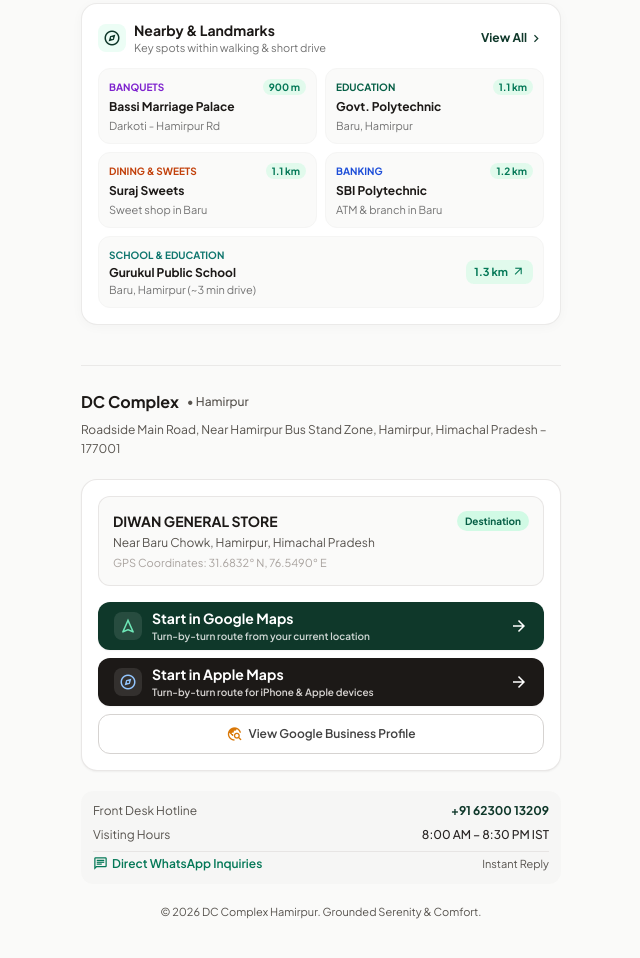
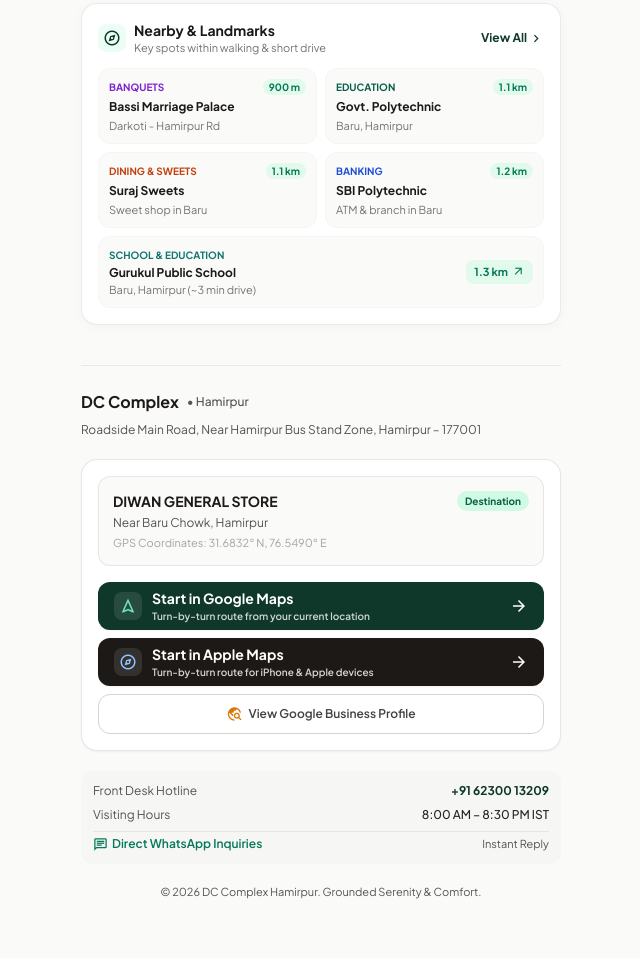
Before and after one commit to KarnailSingh87/dcomplex, a website built with Vite: page index.html in a window 1280 px wide. Shown: the part 1920-2878 px from the top of the page, without its empty margins (319-959 px from the left). Built offline with nearby package versions, Linux system fonts and the light colour scheme; some packages are replaced by stand-ins of ours.

Commit message:
fix(address): remove Himachal Pradesh from visible address lines

```diff
--- a/grocery.html
+++ b/grocery.html
@@ -481,7 +481,7 @@
 </div>
 <div class="flex items-start justify-between gap-2">
 <span class="text-neutral-500 flex-shrink-0">Location</span>
-<span class="font-medium text-neutral-800 text-right">Near Baru Chowk, Hamirpur, Himachal Pradesh</span>
+<span class="font-medium text-neutral-800 text-right">Near Baru Chowk, Hamirpur</span>
 </div>
 </div>
 <div class="flex items-center gap-2 w-full pt-1">
@@ -570,7 +570,7 @@
           <span class="material-symbols-outlined text-primary text-[18px]">store</span>
           DIWAN GENERAL STORE / DC COMPLEX
         </span>
-        <span class="text-neutral-600">Near Baru Chowk, Hamirpur, Himachal Pradesh</span>
+        <span class="text-neutral-600">Near Baru Chowk, Hamirpur</span>
         <span class="text-[11px] text-neutral-400">GPS: 31.6832&deg; N, 76.5490&deg; E</span>
       </div>
 
--- a/gym.html
+++ b/gym.html
@@ -562,7 +562,7 @@
 </div>
 <div class="flex items-start justify-between gap-2">
 <span class="text-neutral-500 flex-shrink-0">Location</span>
-<span class="font-medium text-neutral-800 text-right">Near Baru Chowk, Hamirpur, Himachal Pradesh</span>
+<span class="font-medium text-neutral-800 text-right">Near Baru Chowk, Hamirpur</span>
 </div>
 </div>
 <div class="flex items-center gap-2 w-full pt-1">
@@ -651,7 +651,7 @@
           <span class="material-symbols-outlined text-primary text-[18px]">store</span>
           DIWAN GENERAL STORE / DC COMPLEX
         </span>
-        <span class="text-neutral-600">Near Baru Chowk, Hamirpur, Himachal Pradesh</span>
+        <span class="text-neutral-600">Near Baru Chowk, Hamirpur</span>
         <span class="text-[11px] text-neutral-400">GPS: 31.6832&deg; N, 76.5490&deg; E</span>
       </div>
 
--- a/index.html
+++ b/index.html
@@ -483,7 +483,7 @@
           <span class="text-xs text-neutral-600 font-medium">&bull; Hamirpur</span>
         </div>
         <p class="text-xs text-neutral-600 leading-relaxed">
-          Roadside Main Road, Near Hamirpur Bus Stand Zone, Hamirpur, Himachal Pradesh &ndash; 177001
+          Roadside Main Road, Near Hamirpur Bus Stand Zone, Hamirpur &ndash; 177001
         </p>
       </div>
       <!-- Direct Map Navigation: DIWAN GENERAL STORE -->
@@ -495,7 +495,7 @@
             <span
               class="text-[10px] font-bold px-2 py-0.5 rounded-full bg-emerald-100 text-emerald-800">Destination</span>
           </div>
-          <span class="text-neutral-600">Near Baru Chowk, Hamirpur, Himachal Pradesh</span>
+          <span class="text-neutral-600">Near Baru Chowk, Hamirpur</span>
           <span class="text-[11px] text-neutral-400">GPS Coordinates: 31.6832&deg; N, 76.5490&deg; E</span>
         </div>
         <div class="flex flex-col gap-2 pt-1">
@@ -907,7 +907,7 @@
           </div>
           <div class="flex items-start justify-between gap-2">
             <span class="text-neutral-500 flex-shrink-0">Location</span>
-            <span class="font-medium text-neutral-800 text-right">Near Baru Chowk, Hamirpur, Himachal Pradesh</span>
+            <span class="font-medium text-neutral-800 text-right">Near Baru Chowk, Hamirpur</span>
           </div>
           <div class="pt-2 border-t border-neutral-200 flex items-center gap-2">
             <a class="flex-1 h-8 rounded-lg bg-white border border-neutral-300 text-neutral-800 hover:bg-neutral-100 font-semibold text-[11px] flex items-center justify-center gap-1 active:scale-95 transition-all shadow-xs"
@@ -968,7 +968,7 @@
             <span
               class="text-[10px] font-bold px-2 py-0.5 rounded-full bg-emerald-100 text-emerald-800">Destination</span>
           </div>
-          <span class="text-neutral-600">Near Baru Chowk, Hamirpur, Himachal Pradesh</span>
+          <span class="text-neutral-600">Near Baru Chowk, Hamirpur</span>
           <span class="text-[11px] text-neutral-400">GPS Coordinates: 31.6832&deg; N, 76.5490&deg; E</span>
         </div>
         <div class="flex flex-col gap-2 pt-1">
--- a/nearby.html
+++ b/nearby.html
@@ -300,7 +300,7 @@
           </div>
           <div class="flex items-start justify-between gap-2">
             <span class="text-neutral-500 flex-shrink-0">Location</span>
-            <span class="font-medium text-neutral-800 text-right">Near Baru Chowk, Hamirpur, Himachal Pradesh</span>
+            <span class="font-medium text-neutral-800 text-right">Near Baru Chowk, Hamirpur</span>
           </div>
         </div>
         <div class="w-full flex flex-col gap-2 pt-1">
@@ -347,7 +347,7 @@
             <span class="material-symbols-outlined text-primary text-[18px]">store</span>
             DIWAN GENERAL STORE / DC COMPLEX
           </span>
-          <span class="text-neutral-600">Near Baru Chowk, Hamirpur, Himachal Pradesh</span>
+          <span class="text-neutral-600">Near Baru Chowk, Hamirpur</span>
           <span class="text-[11px] text-neutral-400">GPS: 31.6832&deg; N, 76.5490&deg; E</span>
         </div>
         <div class="flex flex-col gap-2.5 pt-1">
--- a/rooms.html
+++ b/rooms.html
@@ -905,7 +905,7 @@
 </div>
 <div class="flex items-start justify-between gap-2">
 <span class="text-neutral-500 flex-shrink-0">Location</span>
-<span class="font-medium text-neutral-800 text-right">Near Baru Chowk, Hamirpur, Himachal Pradesh</span>
+<span class="font-medium text-neutral-800 text-right">Near Baru Chowk, Hamirpur</span>
 </div>
 </div>
 <div class="flex items-center gap-2 w-full pt-1">
@@ -994,7 +994,7 @@
           <span class="material-symbols-outlined text-primary text-[18px]">store</span>
           DIWAN GENERAL STORE / DC COMPLEX
         </span>
-        <span class="text-neutral-600">Near Baru Chowk, Hamirpur, Himachal Pradesh</span>
+        <span class="text-neutral-600">Near Baru Chowk, Hamirpur</span>
         <span class="text-[11px] text-neutral-400">GPS: 31.6832&deg; N, 76.5490&deg; E</span>
       </div>
 
```
